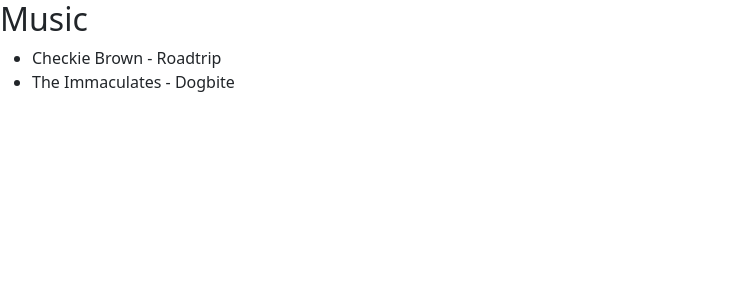
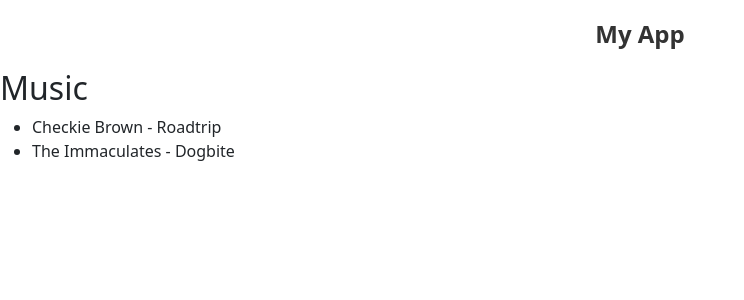
Before and after one commit to kreza-dzd/podcast-app, a Vue app: page / in a window 1280 px wide. Shown: the top 300 px of the page, without its empty margins (0-744 px from the left). Built offline with nearby package versions, Linux system fonts and the light colour scheme.

Commit message:
Update App.vue

```diff
--- a/src/App.vue
+++ b/src/App.vue
@@ -4,6 +4,9 @@
       <!-- Add your sidebar content here -->
     </div>
     <main>
+      <header>
+        <h1 class="app-title">My App</h1>
+      </header>
       <PodcastList />
     </main>
   </div>
@@ -20,5 +23,13 @@ export default {
 </script>
 
 <style>
-/* Add your global styles here, including layout, colors, typography, etc. */
+
+.app-title {
+  font-size: 24px;
+  font-weight: bold;
+  color: #333;
+  text-align: center;
+  margin: 20px 0;
+}
+
 </style>
```
